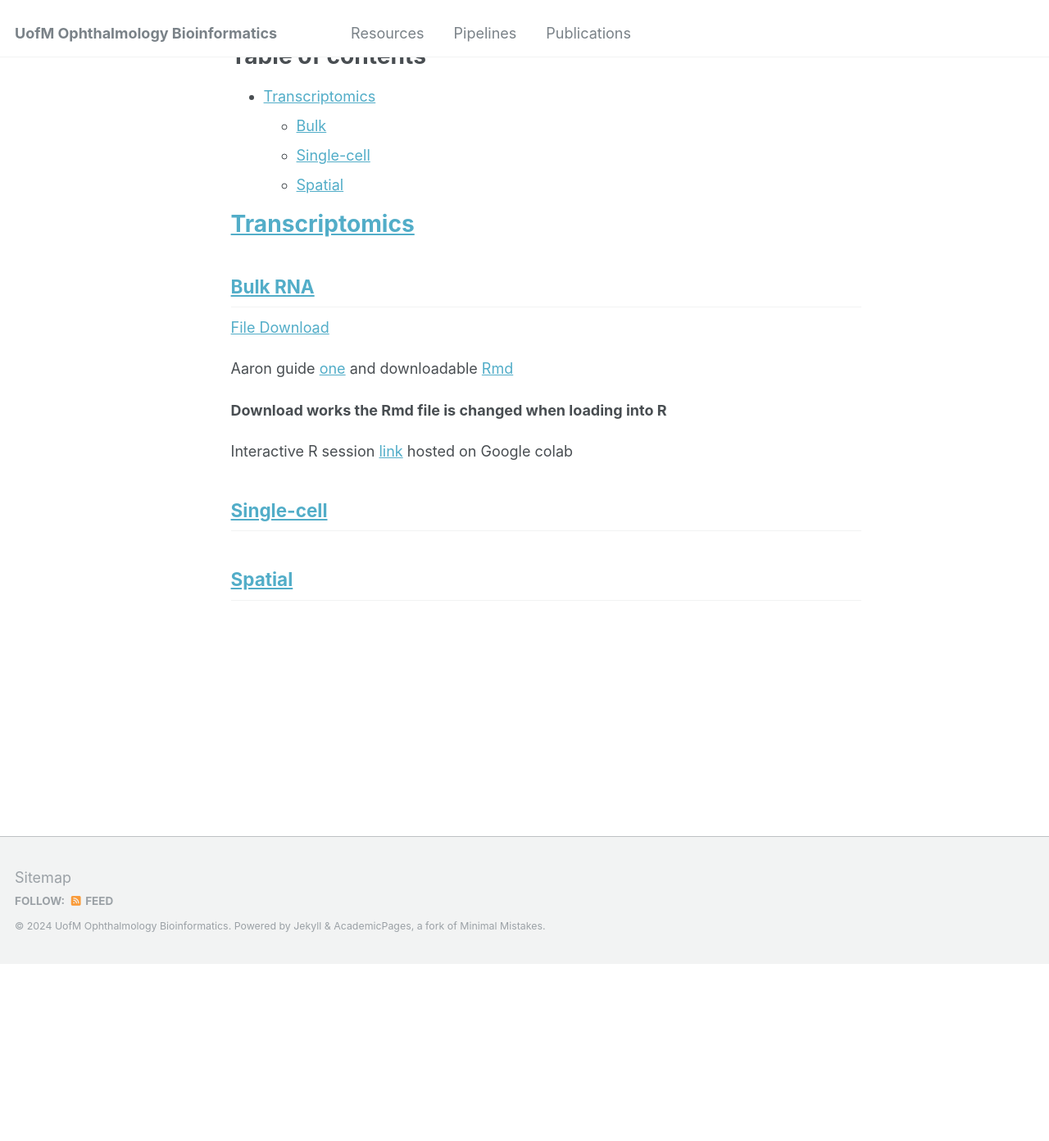
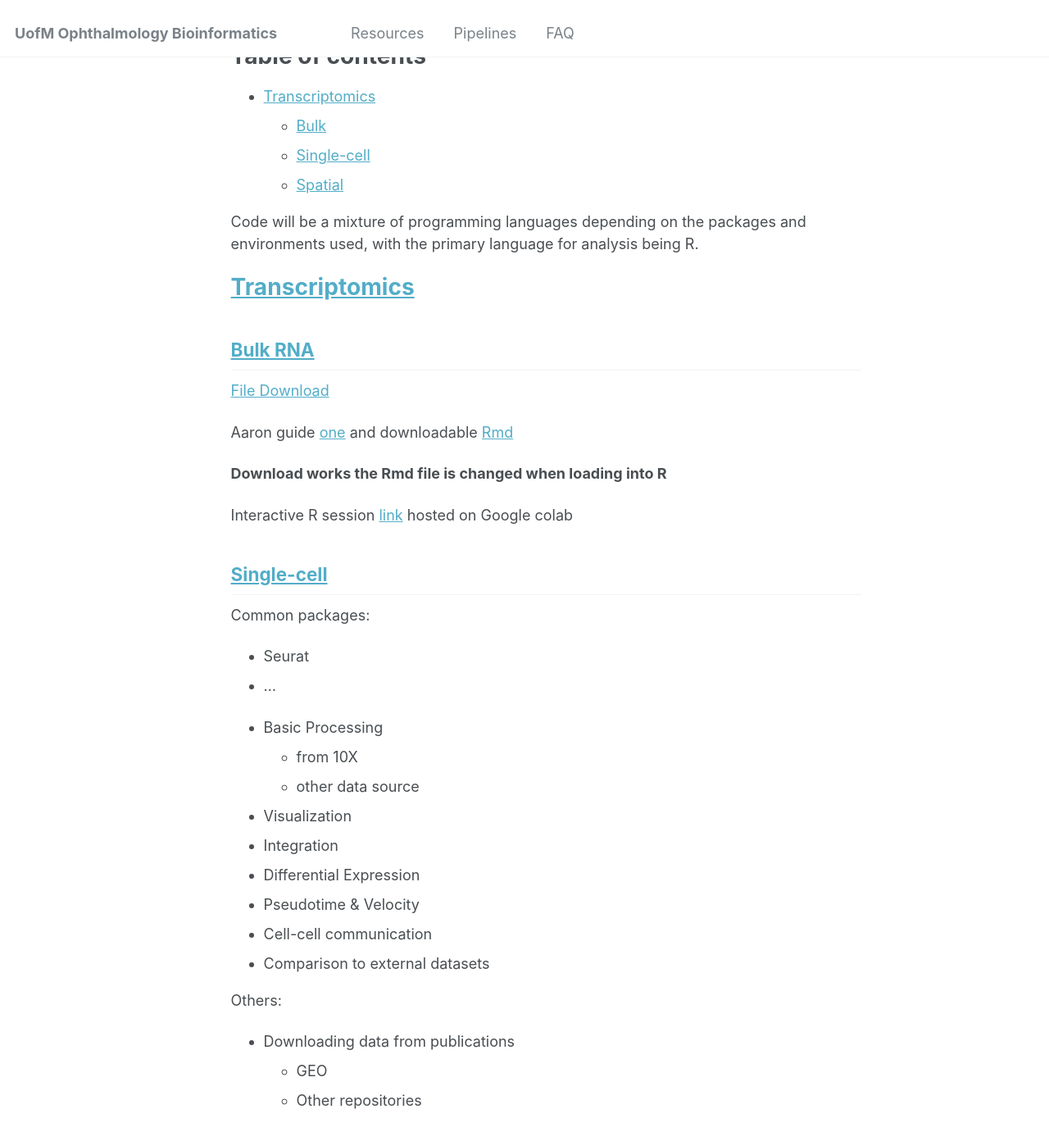
Before and after one commit to UofM-Ophthalmology/UofM-Ophthalmology.github.io, a Jekyll site: the page built from _pages/pipelines.md, in a window 1280 px wide and 1400 px high, scrolled down 224 px. Shown: the top 1392 px of the window at 82% size. Built offline with Jekyll 4.4.1, drawn with Linux system fonts in a browser that asks for light colours; some of the changed text lies outside the part shown.

```diff
--- a/_data/navigation.yml
+++ b/_data/navigation.yml
@@ -11,8 +11,11 @@ main:
   - title: "Pipelines"
     url: /pipelines/
 
-  - title: "Publications"
-    url: /publications/
+  - title: "FAQ"
+    url: /faq/
+
+  # - title: "Publications"
+  #   url: /publications/
   #
   # - title: "Talks"
   #   url: /talks/
--- a/_pages/pipelines.md
+++ b/_pages/pipelines.md
@@ -18,9 +18,10 @@ The below will primarily discuss working with data generated by the [UofM Advanc
   * <a href="#scRNA">Single-cell</a>
   * <a href="#spatial">Spatial</a>
 
-
+Code will be a mixture of programming languages depending on the packages and environments used, with the primary language for analysis being R.
 
 # [Transcriptomics](#transcriptomics)
+
 
 ## [Bulk RNA](#bulk)
 
@@ -34,4 +35,31 @@ Interactive R session [link](https://colab.research.google.com/drive/1GlL9s94rBm
 
 ## [Single-cell](#scRNA)
 
+Common packages:
+* Seurat
+* ...
+
+* Basic Processing
+  * from 10X
+  * other data source
+* Visualization
+* Integration
+* Differential Expression
+* Pseudotime & Velocity
+* Cell-cell communication
+* Comparison to external datasets
+
+
+Others:
+* Downloading data from publications
+  * GEO
+  * Other repositories
+
 ## [Spatial](#spatial)
+
+*At a later date*
+
+
+# [Proteomics](#protein)
+
+# [Epigenetics](#epigen)
```
Also changed, not shown: _pages/eye.md (added, +13 -0 lines), _pages/faq.md (added, +13 -0 lines).
